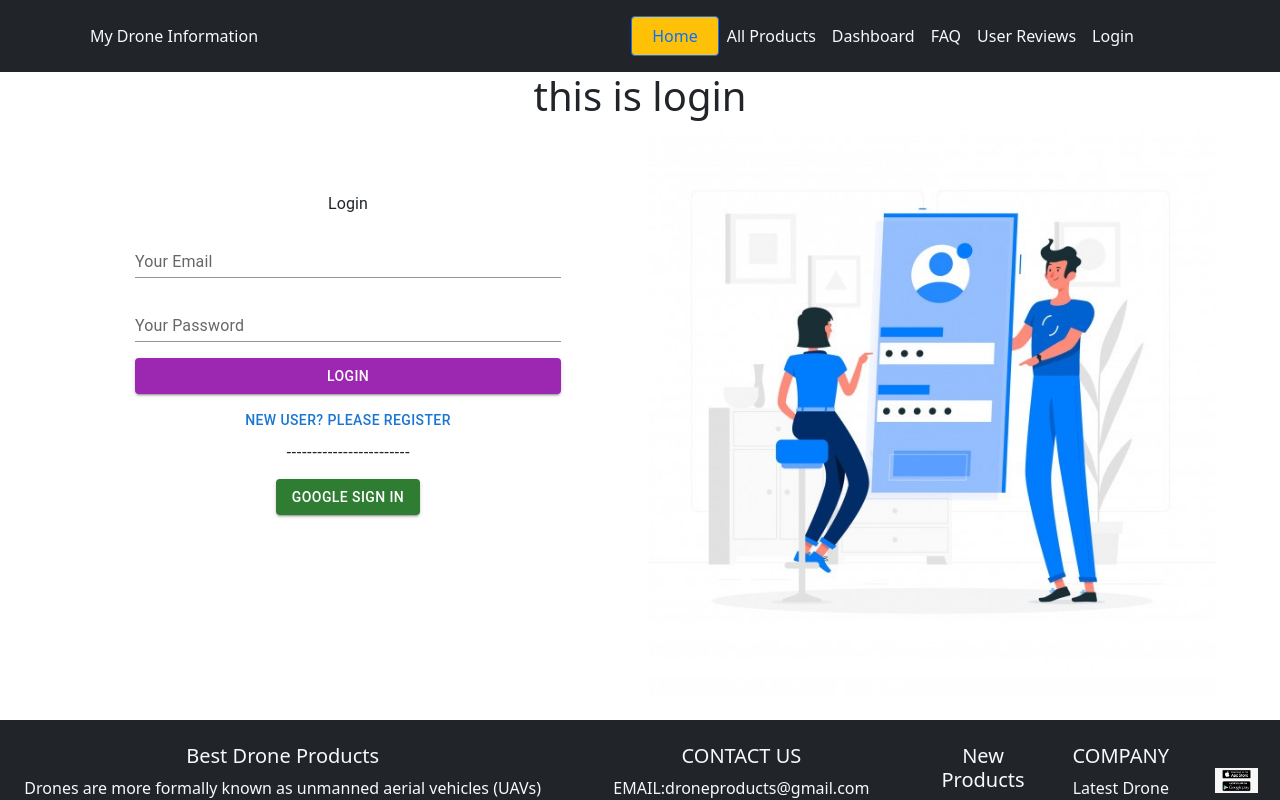
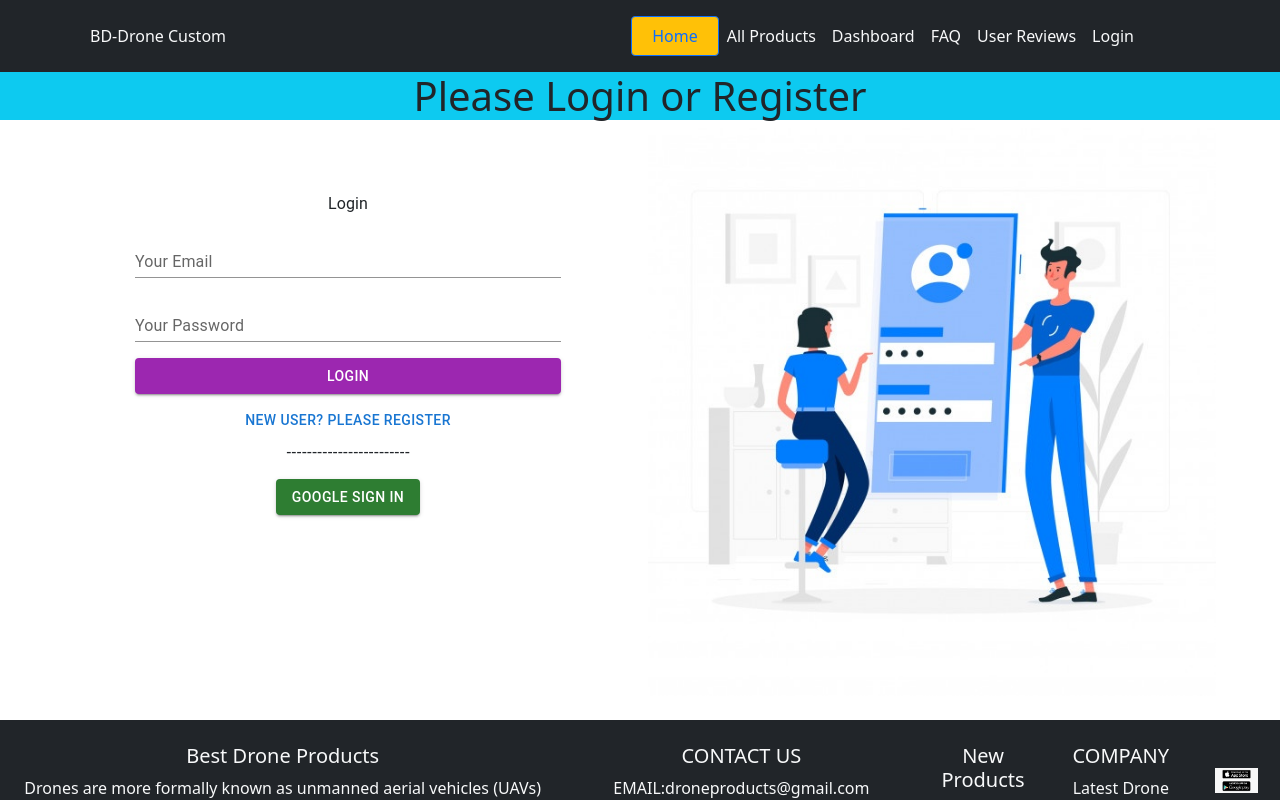
Before and after one commit to rahmancoder/assignment12-client-admin-dashboard, a React (Create React App) app: page /login in a window 1280 px wide. Shown: the top 800 px of the page. Built offline with nearby package versions, Linux system fonts and the light colour scheme; no server answers.

Commit message:
latest changes after all deployment completed

```diff
--- a/src/Components/AddProducts/AddProducts.js
+++ b/src/Components/AddProducts/AddProducts.js
@@ -35,7 +35,7 @@ const AddProducts = () => {
                     <textarea style={{ height: '10vh' }} {...register("product_description")} placeholder="Product Descripsion" />
                     <input style={{ height: '5vh' }} type="number" {...register("product_cost")} placeholder="Product Cost" />
                     <input style={{ height: '5vh' }} {...register("picture")} placeholder="Product image url" />
-                    <input style={{ height: '5vh' }} type="number"{...register("index")} placeholder="Product image url" defaultValue="20" />
+                    <input style={{ height: '5vh' }} type="number"{...register("index")} placeholder="Product image url" defaultValue="11" />
                     <input style={{ height: '5vh' }} {...register("status")} defaultValue="pending" />
                     <input type="submit" />
                 </form>
--- a/src/Components/Header/Header.js
+++ b/src/Components/Header/Header.js
@@ -15,7 +15,7 @@ const Header = () => {
             <Navbar sticky="top" bg="dark" variant="dark">
                 <Container>
                     {/* <img className="img-fluid mt-5 custom-width" src={headerimage} alt="" /> */}
-                    <Link className="m-2 text-decoration-none text-light" to="/home">My Drone Information</Link>
+                    <Link className="m-2 text-decoration-none text-light" to="/home">BD-Drone Custom</Link>
                     <Nav className="me-5 p-2 text-center">
                         <Button className="bg-warning"><Link className="m-2 text-decoration-none" to="/home">Home</Link> </Button>
 
--- a/src/Components/Login/Login.js
+++ b/src/Components/Login/Login.js
@@ -40,7 +40,7 @@ const Login = () => {
 
     return (
         <div>
-            <h1> this is login</h1>
+            <h1 className="bg-info"> Please Login or Register </h1>
             <Container>
                 <Grid container spacing={2}>
                     <Grid item sx={{ mt: 8 }} xs={12} md={6}>
```
Also changed, not shown: firebase.json (added), 2 other files (tests, documents, lock files or other folders).
